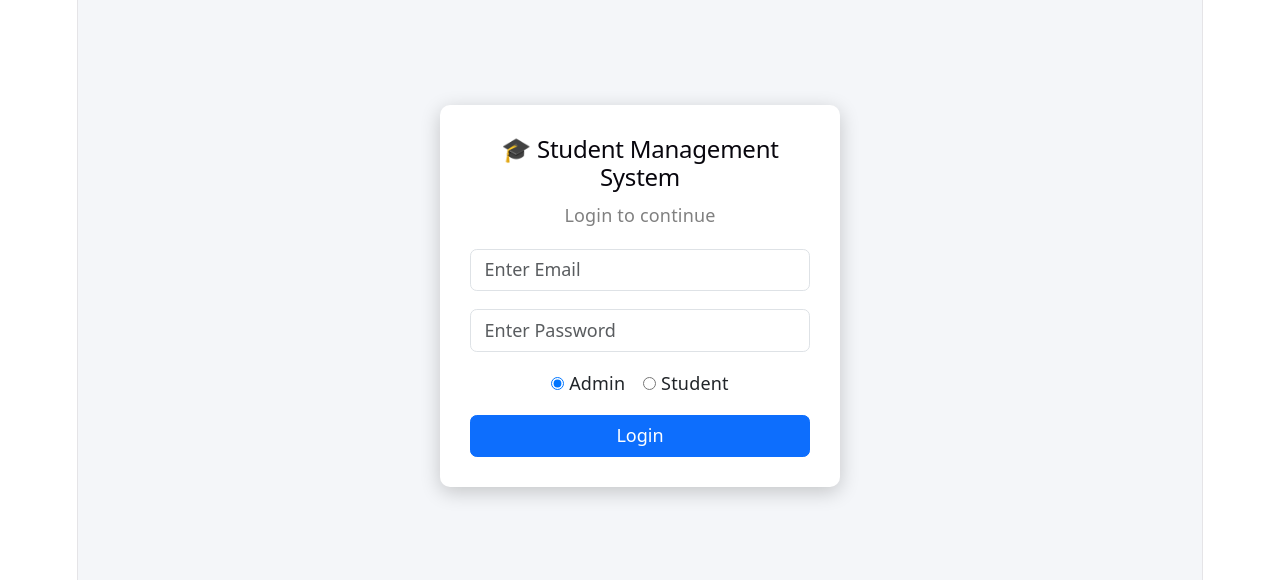
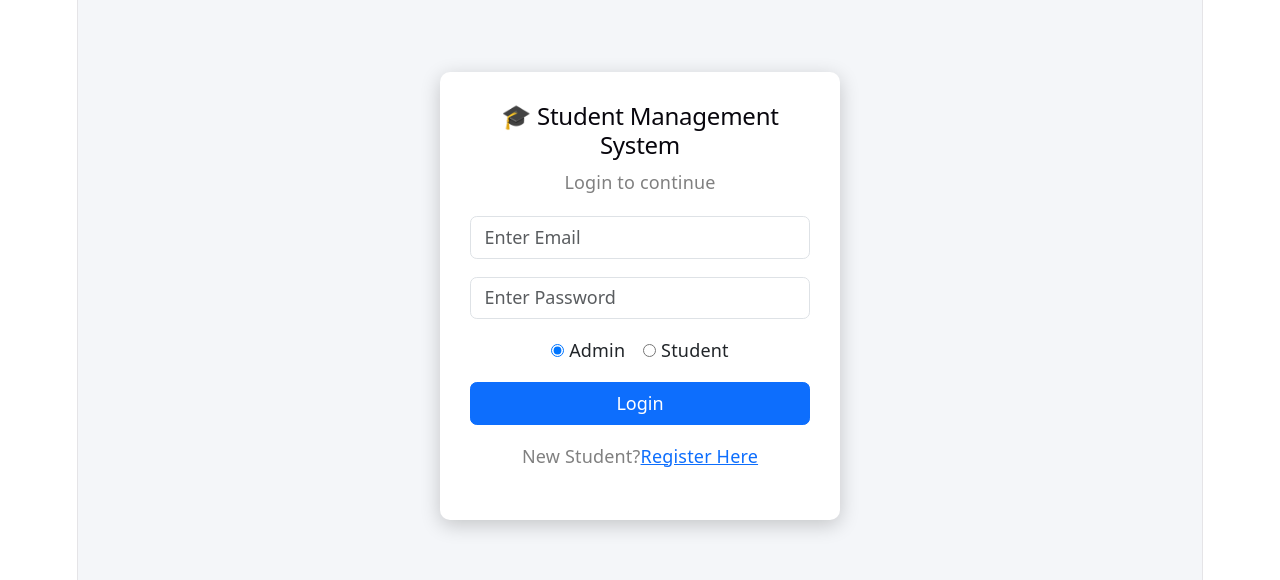
Before and after one commit to pravallika1120/student-management-system, a React app in the folder frontend/: page / in a window 1280 px wide. Shown: the part 104-684 px from the top of the page. Built offline with nearby package versions, Linux system fonts and the light colour scheme; the HTML template or start-up script is replaced by a standard one.

Commit message:
Update Login.jsx

```diff
--- a/frontend/src/pages/Login.jsx
+++ b/frontend/src/pages/Login.jsx
@@ -1,5 +1,6 @@
 import { useState } from "react";
 import { useNavigate } from "react-router-dom";
+import { Link } from "react-router-dom"
 import API from "../api/studentApi";
 import "../styles/Login.css";
 
@@ -178,7 +179,17 @@ function Login() {
 
         </button>
 
+        <p className="mt-3">
 
+          New Student?
+
+          <Link to="/register">
+
+           Register Here
+
+          </Link>
+
+        </p>
 
       </div>
 
```
